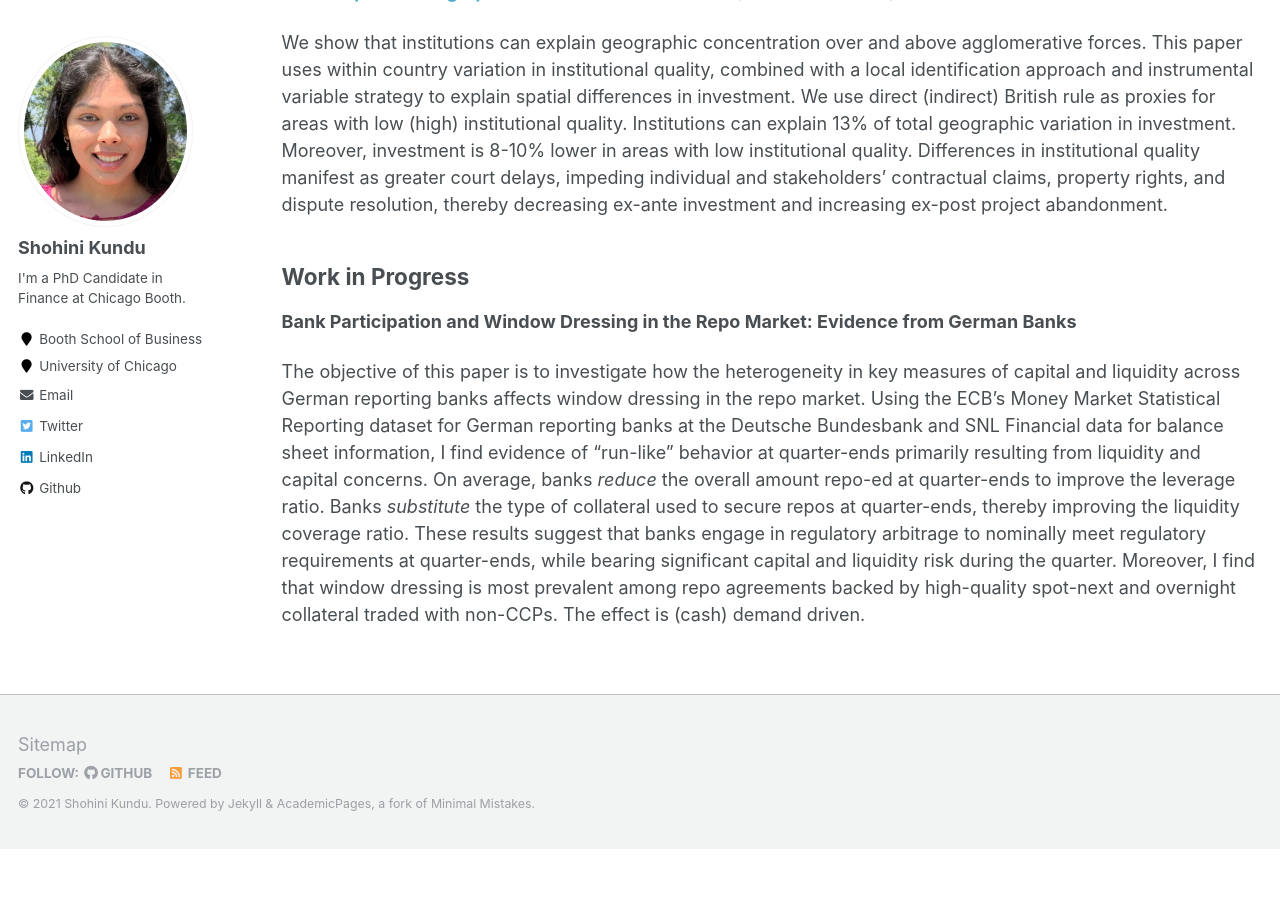
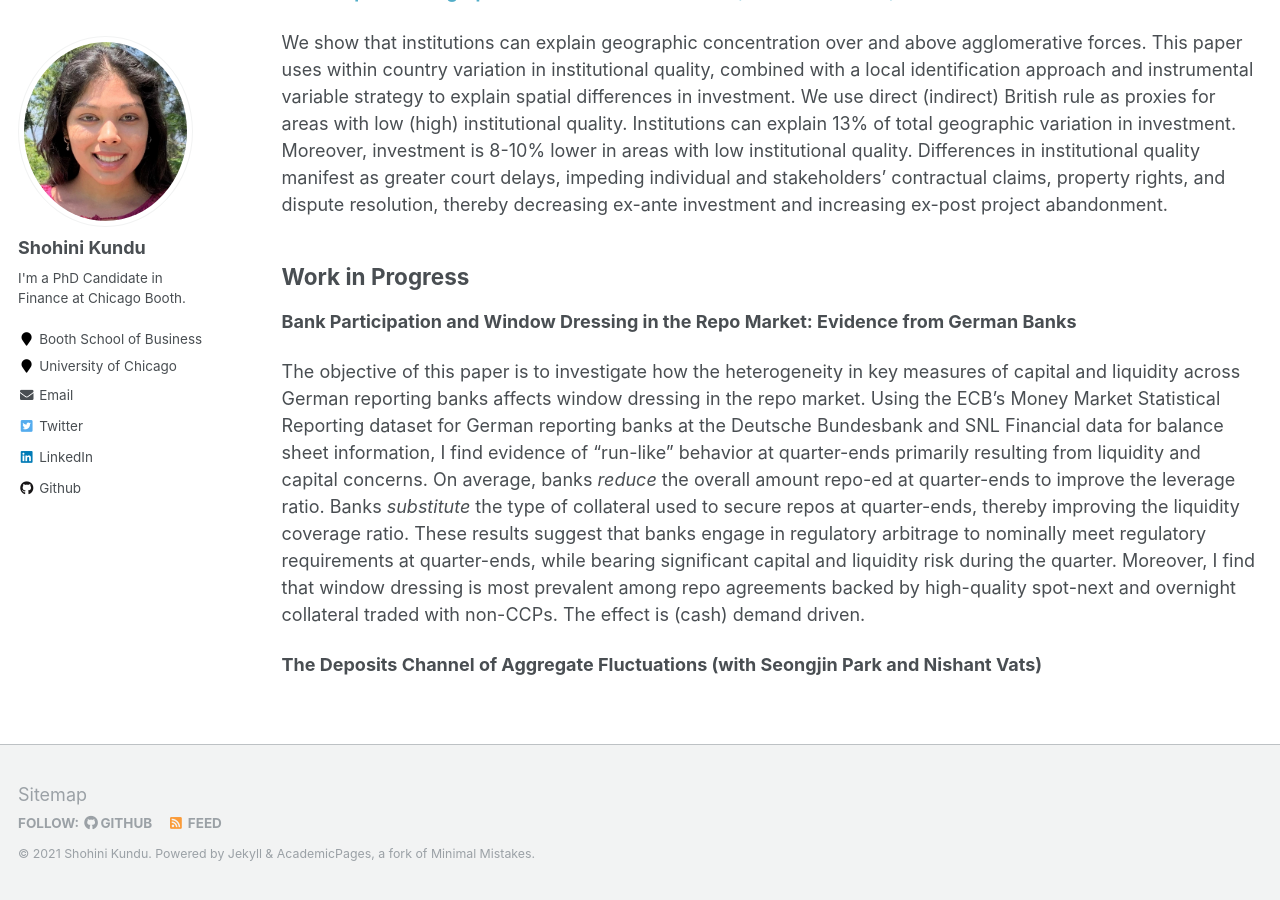
Before and after one commit to shohinikundu/shohinikundu.github.io, a Jekyll site: the page built from _pages/research.md, in a window 1280 px wide and 900 px high, scrolled down 1939 px. Built offline with Jekyll 4.4.1, drawn with Linux system fonts in a browser that asks for light colours; before the commit the page ends 2788 px from its top, so only the background shows below that.

Commit message:
Update research.md

```diff
--- a/_pages/research.md
+++ b/_pages/research.md
@@ -8,7 +8,7 @@ author_profile: true
 [**The Externalities of Fire Sales: Evidence from Collateralized Loan Obligations**](https://papers.ssrn.com/sol3/papers.cfm?abstract_id=3735645)
 
 [*BlackRock Applied Research Award Winner*](https://www.blackrock.com/corporate/applied-research-award),
-[*Stigler Center PhD Dissertation Award*](https://www.chicagobooth.edu/research/stigler/research/phd-dissertation-award)
+[*Stigler Center PhD Dissertation Award*](https://www.chicagobooth.edu/research/stigler/research/phd-dissertation-award),
 [*QCGBF Young Economist Prize Runner-Up*](https://www.kcl.ac.uk/news/young-economist-prize-competition)
 
 I investigate how covenants, intrinsic to *Collateralized Loan Obligation* (CLO) indentures, provide a mechanism through which idiosyncratic shocks may amplify, imposing negative externalities on other unrelated firms in CLO portfolios. I exploit cross-sectional variation in firm exposure to the Oil & Gas (O&G) industry through CLOs, as well as the timing of the O&G bust in 2014, to study how non-O&G firms in CLO portfolios are affected. When CLOs are subject to idiosyncratic shocks that push them closer to their covenant constraints, they fire-sell unrelated loans in the secondary loan market to alleviate these constraints. The ex-post, secondary market price becomes the effective cost of capital for these innocent bystanders as the expected rate of return across debt instruments is equalized in market equilibrium. Hence, the real costs of fire sales can exacerbate credit crunches through the contraction of credit. In response, the firms make financial and real adjustments. Contrary to traditional fire sale settings, I find CLOs fire-sell loans issued by riskier firms for *contractual arbitrage* purposes -- exploiting loopholes in the design of covenants. The sample period for this study is 2013-2015, a relatively benign macroeconomic period. However, the results suggest the effects may be significantly larger during times of stress, including the outset of the COVID-19 pandemic.
@@ -36,3 +36,6 @@ We show that institutions can explain geographic concentration over and above ag
 **Bank Participation and Window Dressing in the Repo Market: Evidence from German Banks**
 
 The objective of this paper is to investigate how the heterogeneity in key measures of capital and liquidity across German reporting banks affects window dressing in the repo market. Using the ECB's Money Market Statistical Reporting dataset for German reporting banks at the Deutsche Bundesbank and SNL Financial data for balance sheet information, I find evidence of "run-like" behavior at quarter-ends primarily resulting from liquidity and capital concerns. On average, banks *reduce* the overall amount repo-ed at quarter-ends to improve the leverage ratio. Banks *substitute* the type of collateral used to secure repos at quarter-ends, thereby improving the liquidity coverage ratio. These results suggest that banks engage in regulatory arbitrage to nominally meet regulatory requirements at quarter-ends, while bearing significant capital and liquidity risk during the quarter. Moreover, I find that window dressing is most prevalent among repo agreements backed by high-quality spot-next and overnight collateral traded with non-CCPs. The effect is (cash) demand driven.
+
+
+**The Deposits Channel of Aggregate Fluctuations (with Seongjin Park and Nishant Vats)**
```
